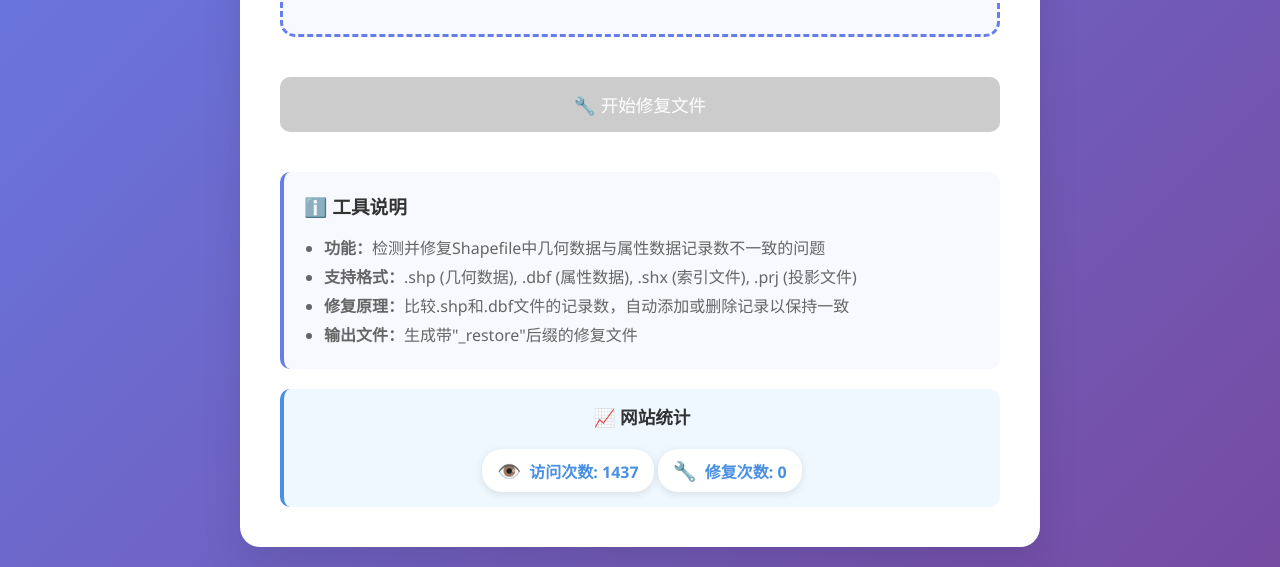
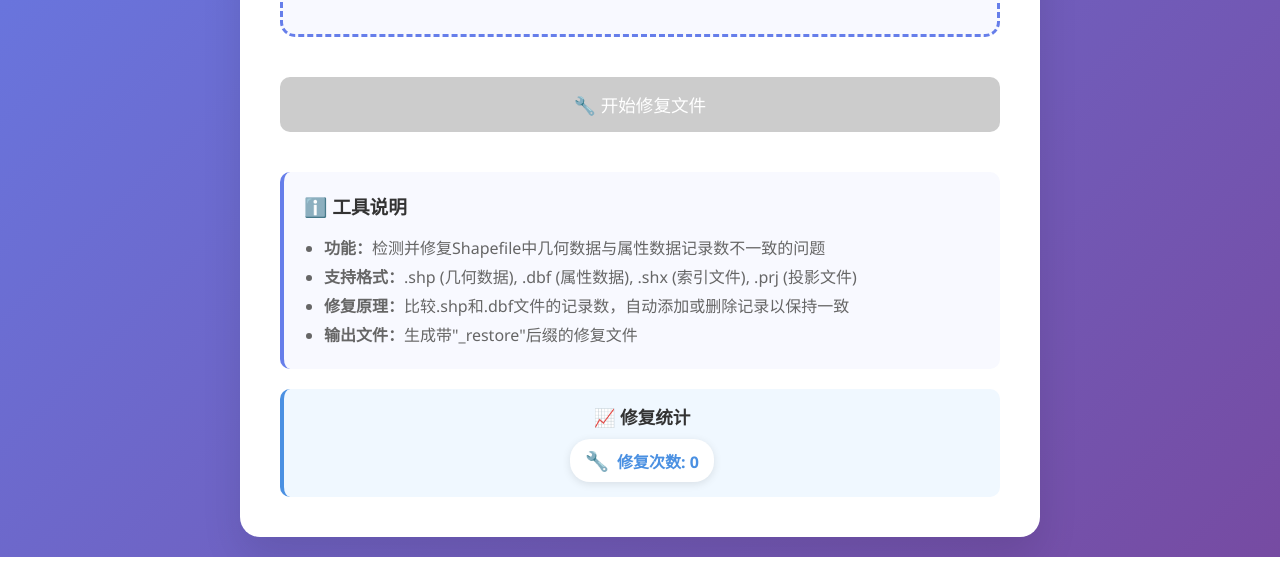
Before and after one commit to ytkz11/fixshp, a plain HTML site: page index.html in a window 1280 px wide. Shown: the part 417-984 px from the top of the page. Drawn offline with Linux system fonts and the light colour scheme.

Commit message:
去除访问次数的统计，仅保留修复次数统计

```diff
--- a/index.html
+++ b/index.html
@@ -363,12 +363,8 @@
         </div>
 
         <div class="stats-section">
-            <h4>📈 网站统计</h4>
+            <h4>📈 修复统计</h4>
             <div class="visit-counter">
-                <span class="visit-icon">👁️</span>
-                <span>访问次数: <span id="visitCount">0</span></span>
-            </div>
-            <div class="visit-counter" style="margin-top: 10px;">
                 <span class="visit-icon">🔧</span>
                 <span>修复次数: <span id="repairCount">0</span></span>
             </div>
@@ -394,17 +390,15 @@
             }
         ];
 
-        // 模拟全局统计数据（当所有API都不可用时）
-        let simulatedStats = {
-            visitCount: Math.floor(Math.random() * 1000) + 500, // 模拟500-1500的访问量
-            repairCount: Math.floor(Math.random() * 200) + 100   // 模拟100-300的修复量
+        // 模拟统计数据（当API不可用时使用）
+        const simulatedStats = {
+            repairCount: 0   // 修复次数从0开始
         };
 
         // 获取全局统计数据
         async function getGlobalStats() {
             // 首先尝试从localStorage获取上次的统计数据
             const lastStats = {
-                visitCount: parseInt(localStorage.getItem('fixshp_global_visit_count') || simulatedStats.visitCount),
                 repairCount: parseInt(localStorage.getItem('fixshp_global_repair_count') || '0')
             };
 
@@ -419,22 +413,6 @@
             }, 100);
 
             return lastStats;
-        }
-
-        // 增加访问次数
-        async function incrementVisitCount() {
-            try {
-                // 尝试更新真实API（但由于网络问题，直接使用本地计算）
-                let currentCount = parseInt(localStorage.getItem('fixshp_global_visit_count') || simulatedStats.visitCount);
-                currentCount++;
-                localStorage.setItem('fixshp_global_visit_count', currentCount);
-                return currentCount;
-            } catch (error) {
-                console.log('更新访问统计失败，使用本地计算:', error);
-                let count = parseInt(localStorage.getItem('fixshp_global_visit_count') || simulatedStats.visitCount) + 1;
-                localStorage.setItem('fixshp_global_visit_count', count);
-                return count;
-            }
         }
 
         // 增加修复次数
@@ -453,12 +431,6 @@
             }
         }
 
-        // 访问统计功能
-        async function updateVisitCount() {
-            const newCount = await incrementVisitCount();
-            document.getElementById('visitCount').textContent = newCount;
-        }
-
         // 修复次数统计功能
         async function updateRepairCount() {
             const newCount = await incrementRepairCount();
@@ -468,14 +440,12 @@
         // 初始化统计显示
         async function initStats() {
             const stats = await getGlobalStats();
-            document.getElementById('visitCount').textContent = stats.visitCount;
             document.getElementById('repairCount').textContent = stats.repairCount;
         }
 
-        // 页面加载时初始化统计并更新访问次数
+        // 页面加载时初始化统计
         document.addEventListener('DOMContentLoaded', async function() {
             await initStats();
-            await updateVisitCount();
         });
 
         // 全局函数，供restore_shp.js调用
```
